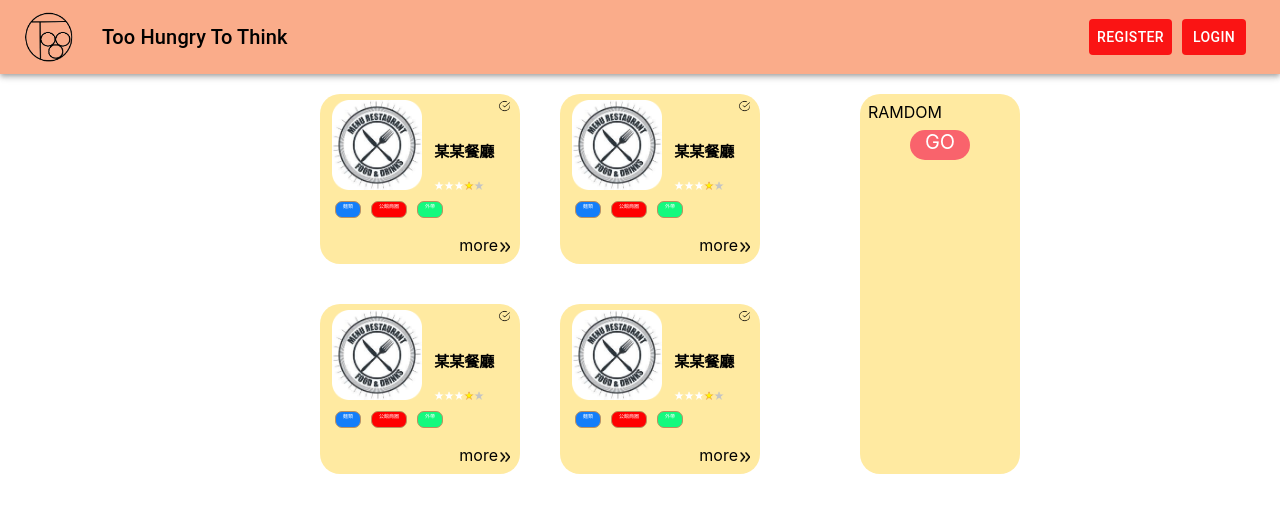
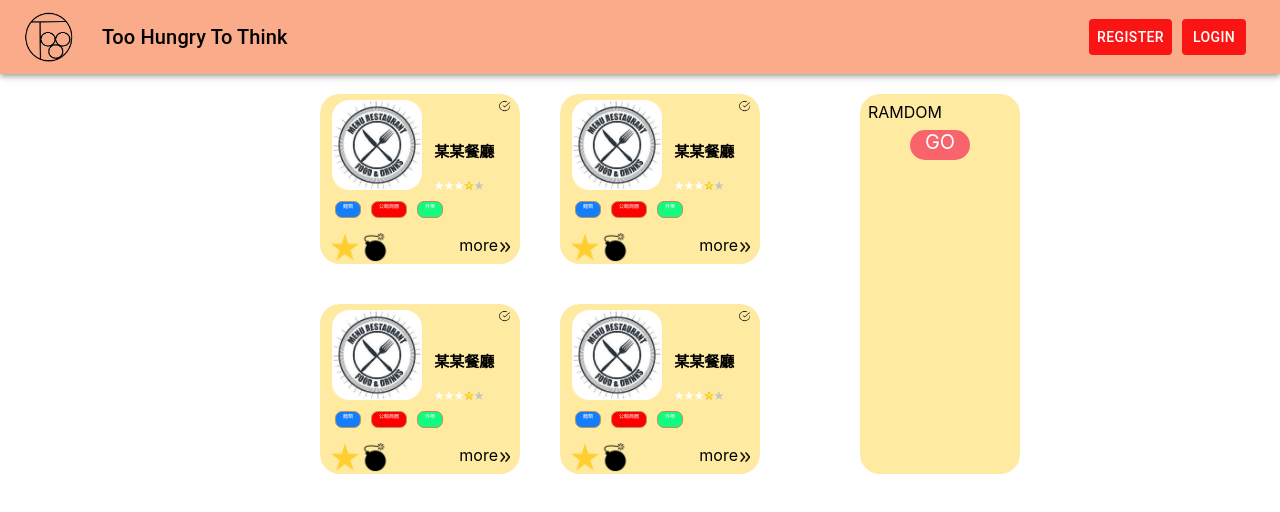
Before and after one commit to sylvey/too_hungry_to_think, a React (Create React App) app in the folder frontend/: page / in a window 1280 px wide. Shown: the top 512 px of the page. Built offline with nearby package versions, Linux system fonts and the light colour scheme.

Commit message:
star and bomb

```diff
--- a/frontend/src/Containers/BigFrame.js
+++ b/frontend/src/Containers/BigFrame.js
@@ -78,18 +78,26 @@ const Tag = styled.div`
 
 `
 
+const StarAndBomb = styled.div`
+    display:flex;
+    flex: 8;
+    //background-color: red;
+    align-items: center;
+`
+
 const More = styled.div`
     display:flex;
+    flex: 1;
     flex-direction: row;
-    align-self: end;
-    //background-color: red;
     align-items: center;
-    //justify-content: center;
-    margin-right: 10px;
+     margin-right: 10px;
 `
 const Row = styled.div`
     display: flex;
     flex-direction: row;
+    align-content: center;
+    //justify-content: center;
+    // background-color: red;
 `
 
 
@@ -120,10 +128,17 @@ const BigFrame = ({name, image, star, tags})=>{
                 }
                 </Row>
 
-                <More>
-                    <p style={{display: "flex", marginRight: "2px", marginTop: "12px"}}>more</p>
-                    <img width={"10px"} height={"10px"} src={require("../hardData/more.png")}></img>
-                </More>
+                <Row>
+                    <StarAndBomb>
+                        <img width={"30px"} height={"30px"} src={require("../hardData/emojione_star.png")}/>
+                        <img width={"30px"} height={"30px"} src={require("../hardData/emojione-monotone_bomb.png")}/>
+                    </StarAndBomb>
+                    <More>
+                        <p style={{display: "flex", marginRight: "2px", marginTop: "12px"}}>more</p>
+                        <img width={"10px"} height={"10px"} src={require("../hardData/more.png")}></img>
+                    </More>
+                </Row>
+
 
             </Lower>
         </Block>
```
Also changed, not shown: frontend/src/hardData/emojione-monotone_bomb.png (added), frontend/src/hardData/emojione_star.png (added).
